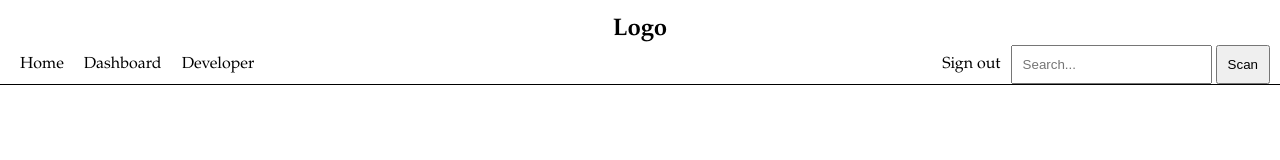
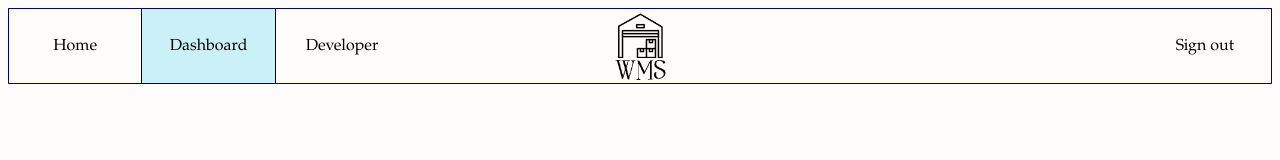
Before and after one commit to viktorklijn/IPASS_WMS_ViktorKlijn, a website: page src/main/webapp/overview.html in a window 1280 px wide. Drawn offline with Linux system fonts and the light colour scheme.

Commit message:
Finished first navbar version.

```diff
--- a/src/main/webapp/overview.html
+++ b/src/main/webapp/overview.html
@@ -9,8 +9,9 @@
     <header>
         <nav>
             <ul class="navbar">
-                <li>
-                    <h1>Logo</h1>
+                <li class="nav-logo-item">
+<!--                    <h1>Logo</h1>-->
+                    <img src="../assets/images/IPASS-WMS-LOGO.png" alt="WarehouseManagementSystem Logo." width="75px">
                 </li>
                 <li class="nav-item">
                     <a href="#">Home</a>
@@ -21,13 +22,14 @@
                 <li class="nav-item">
                     <a href="/dev">Developer</a>
                 </li>
-                <li class="navbar-right nav-item" >
-                    <form action="">
-                        <label for="searchBar" hidden="hidden">Search article</label>
-                        <input id="searchBar" type="text" placeholder="Search...">
-                        <button>Scan</button>
-                    </form>
-                </li>
+<!--                <li class="navbar-right nav-item" >-->
+<!--                    <form action="">-->
+<!--                        <label for="searchBar" hidden="hidden">Search article</label>-->
+<!--                        <input id="searchBar" type="text" placeholder="Search...">-->
+<!--                        <button>Scan</button>-->
+<!--                    </form>-->
+<!--                </li>-->
+
                 <li class="navbar-right nav-item">
                     <a href="/signout">
                         Sign out
@@ -37,9 +39,18 @@
         </nav>
     </header>
     <main>
-        <table>
-
-        </table>
+<!--        <table>-->
+<!--            <thead>-->
+<!--                <tr>-->
+<!--                    <th>-->
+<!--                        Product Nr-->
+<!--                    </th>-->
+<!--                    <th>-->
+<!--                        Bruh-->
+<!--                    </th>-->
+<!--                </tr>-->
+<!--            </thead>-->
+<!--        </table>-->
     </main>
 </body>
 </html>
--- a/src/main/webapp/style.css
+++ b/src/main/webapp/style.css
@@ -1,41 +1,73 @@
 body {
-    margin: 0;
-    padding: 0;
+    background-color: #FEFCFB;
 }
 
 header {
     overflow: hidden;
-    width: auto;
-    border-bottom: black 1px solid;
+    /*width: auto;*/
+    height: 74px;
+    border: #03045E 1px solid;
+
     font-family: "Garamond", serif;
+    /*background-color: #90E0EF;*/
 }
 
 header ul {
-    padding: 0 10px 0 10px;
+    margin: 0;
+    padding: 0;
     text-align: center;
     list-style-type: none;
 }
 
-.navbar h1 {
-    margin: 0;
+.navbar > li.nav-item a {
+    padding: 28px 15px;
+    display: inline;
+    width: 8vw;
 }
 
-.navbar > li.nav-item a, button, input {
-    padding: 10px;
+.navbar > li.nav-item button, input {
+    margin: 8px 0;
+    padding: 20px 15px;
+    display: inline;
+    width: auto;
 }
 
+.navbar > li.nav-item button{
+    width: 8vw;
+    background-color: #CAF0F8;
+    border-width: 1px;
+}
 
 .navbar li > a {
     float: left;
+}
+
+.navbar li > a {
+    display: block;
     text-decoration: none;
     color: black;
 }
 
 .navbar li > a:hover {
-    background-color: lightgrey;
+    background-color: #CAF0F8;
 }
 
+li.active a {
+    background-color: #CAF0F8;
+    border-right: 1px black solid;
+    border-left: 1px black solid;
+}
 
 .navbar-right {
     float: right;
 }
+
+.navbar {
+    position: relative;
+}
+
+.nav-logo-item img {
+    position: absolute;
+    display: block;
+    margin-left: calc((100% - 75px) / 2);;
+}
```
Also changed, not shown: src/main/assets/images/IPASS-WMS-LOGO.png (renamed from Diagrams/IPASS-WMS-LOGO.png), 1 other file.
